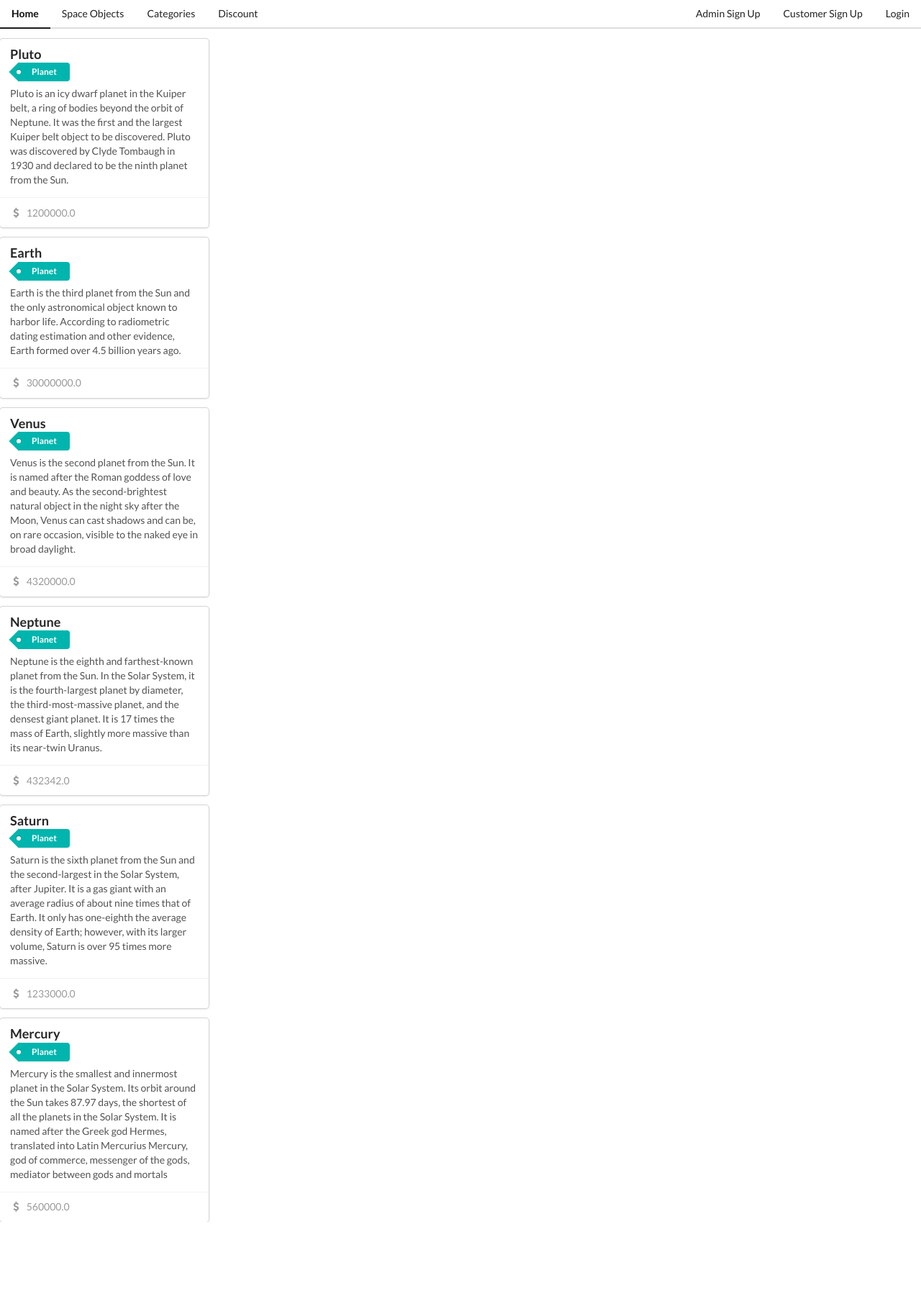
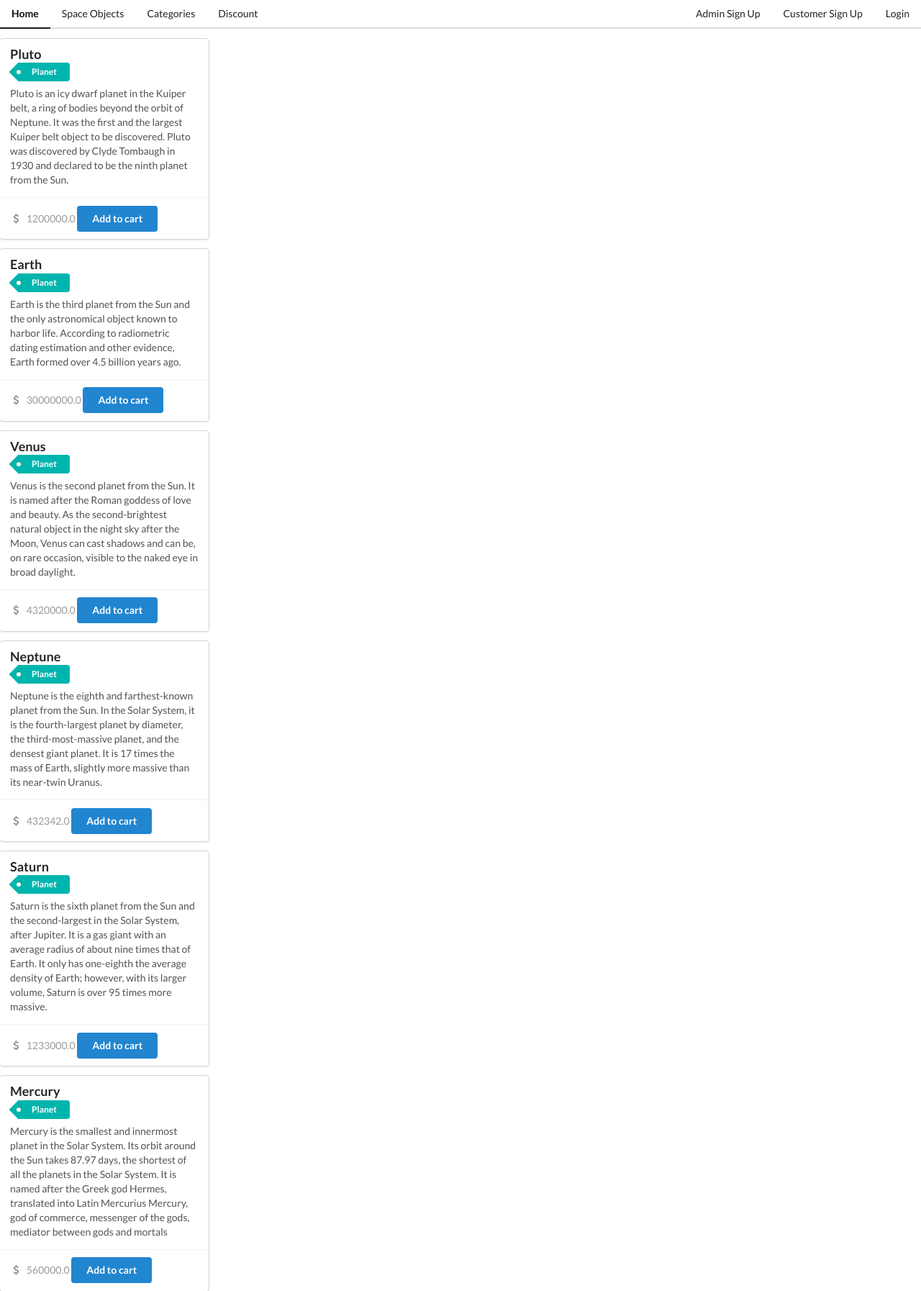
Before and after one commit to vBoBv/cosmosring, a Django app: page /spaceobjects/ in a window 1280 px wide. Shown: the whole page at 72% size. Before the commit the page ends 1698 px from the top, so only its background shows below. Run offline with Django 3.2, Linux system fonts and the light colour scheme; data comes from the database, SQL or seed files in the repository; parts of the project's set-up code (start-up, migrations or seed data) failed here and were passed over.

Commit message:
added Add to cart button

```diff
--- a/Assignment/iscg7420-Assignment1/spaceout/ecommerce_app/templates/ecommerce_app/spaceobjects.html
+++ b/Assignment/iscg7420-Assignment1/spaceout/ecommerce_app/templates/ecommerce_app/spaceobjects.html
@@ -25,6 +25,9 @@
           <i class="dollar sign icon"></i>
             {{ spaceobject.price}}
         </a>
+        <a href="{% url 'addtocart' spaceobject.id %}" class="ui primary button">
+            Add to cart
+        </a>
       </div>
     </div>
 {% endfor %}
```
